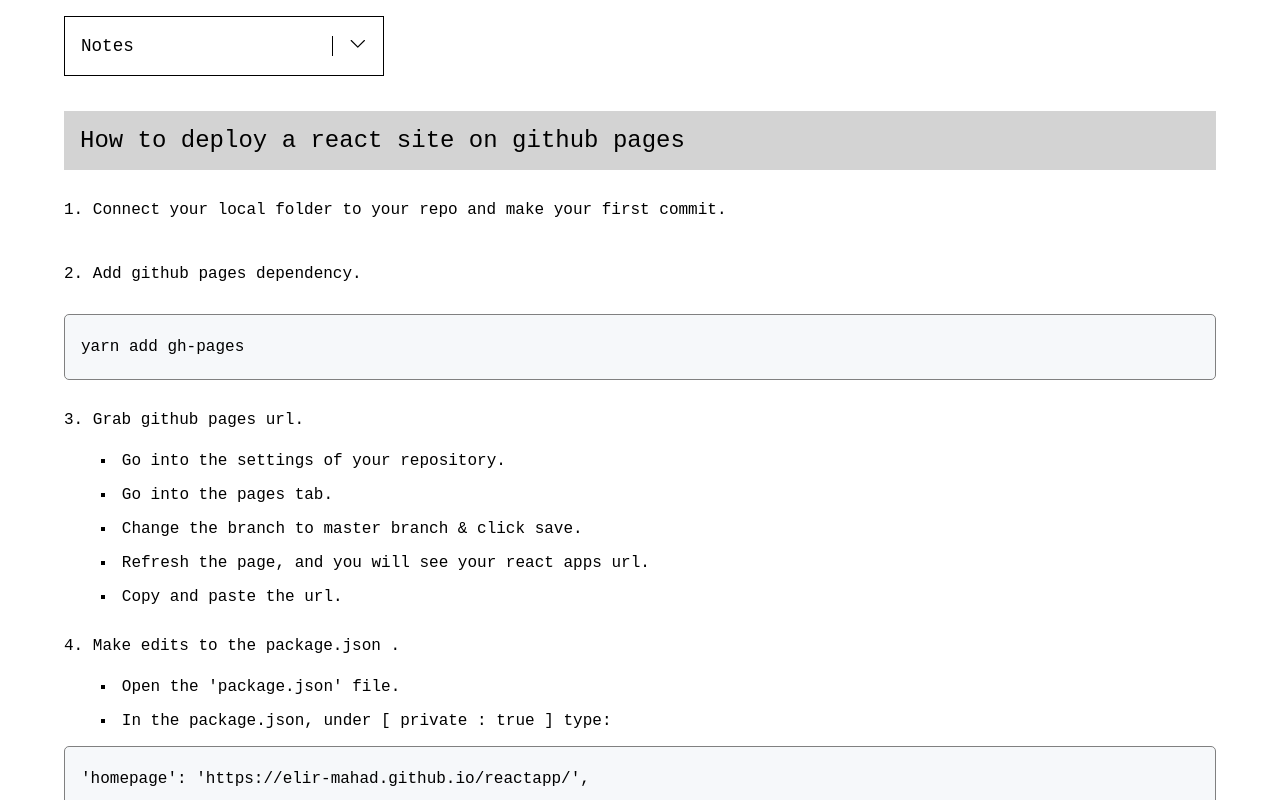
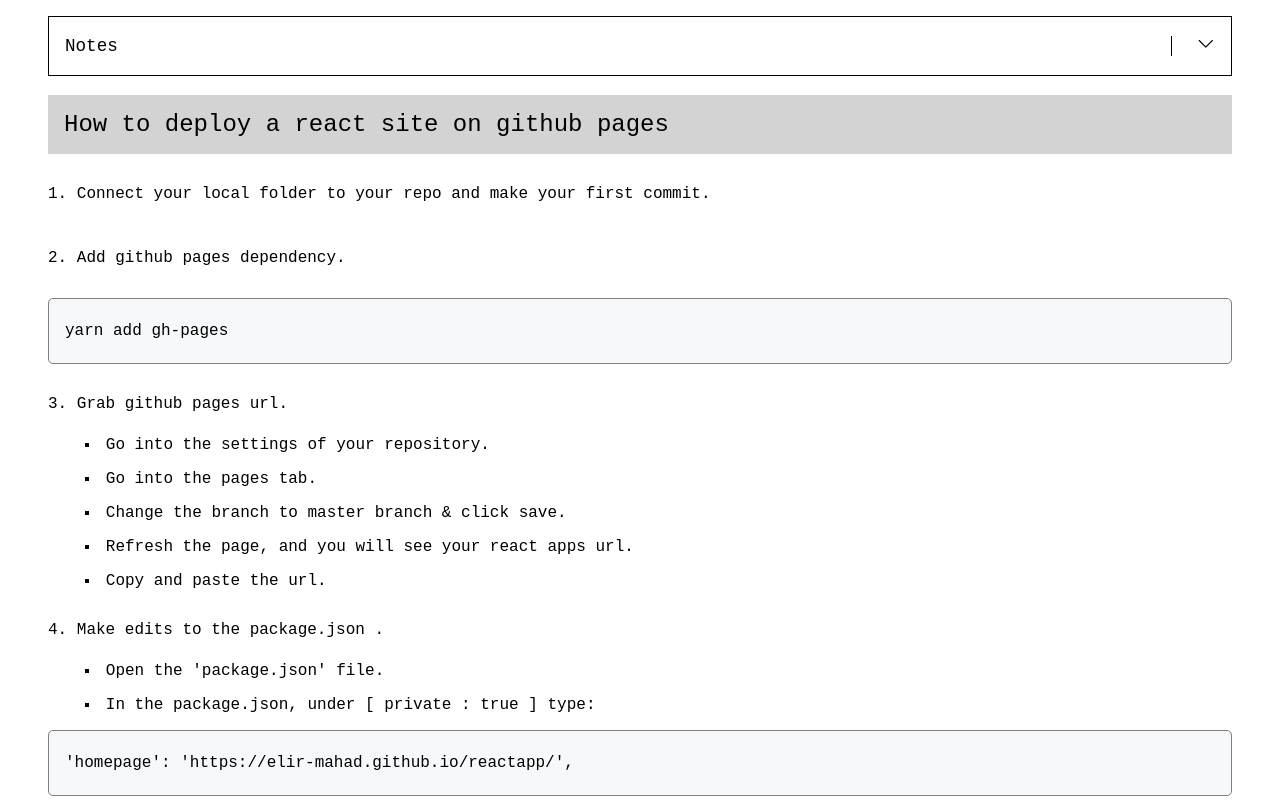
Before and after one commit to Elir-Mahad/notes-v1, a Next.js app: page /deploy-react-github-pages in a window 1280 px wide. Shown: the top 800 px of the page. Built offline with nearby package versions, Linux system fonts and the light colour scheme.

Commit message:
make the menu box take the full width of the screen instead of 15rem

```diff
--- a/styles/Styles.js
+++ b/styles/Styles.js
@@ -17,14 +17,14 @@ export const CustomMenu = styled.div`
   z-index: 2;
   position: sticky;
   top: 0;
-  width: 20rem;
+  // width: 20rem;
   height: 3.67rem;
   background-color: white;
   margin-top: 1rem;
-  margin-left: 1rem;
+  // margin-left: 1rem;
   @media (max-width: 500px) {
-    width: unset;
-    width: 15rem;
+    // width: unset;
+    // width: 15rem;
   }
 `;
 
@@ -36,12 +36,12 @@ export const TopBlogsMenu = styled.div`
   display: flex;
   justify-content: space-between;
   align-items: center;
-  width: 20rem;
+  // width: 20rem;
   font-size: 1.1rem;
   border: 1px solid black;
   @media (max-width: 500px) {
-    width: unset;
-    width: 15rem;
+    // width: unset;
+    // width: 15rem;
   }
 `;
 
@@ -58,15 +58,15 @@ export const TbMicon = styled.p`
 `;
 
 export const BlogsMenu = styled.div`
-  width: 20rem;
-  height: 10rem;
+  // width: 20rem;
+  // height: 10rem;
   border: 1px solid black;
   overflow: auto;
   padding: 0.5rem;
   background-color: #f6f6f6;
   @media (max-width: 500px) {
-    width: unset;
-    width: 15rem;
+    // width: unset;
+    // width: 15rem;
   }
 `;
 
@@ -87,7 +87,7 @@ export const PostTitle = styled.h2`
 `;
 
 export const BlogBody = styled.div`
-  padding: 1rem;
+  // padding: 1rem;
 `;
 
 export const SubHeading = styled.h3`
```
